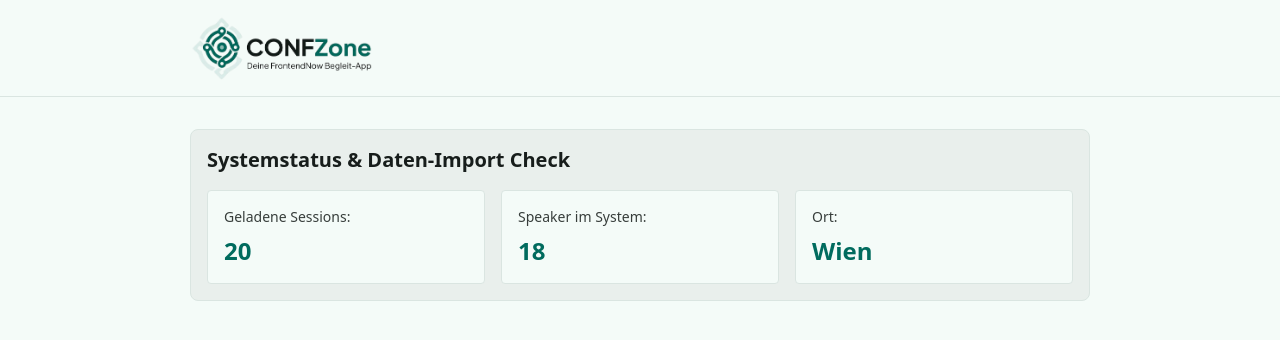
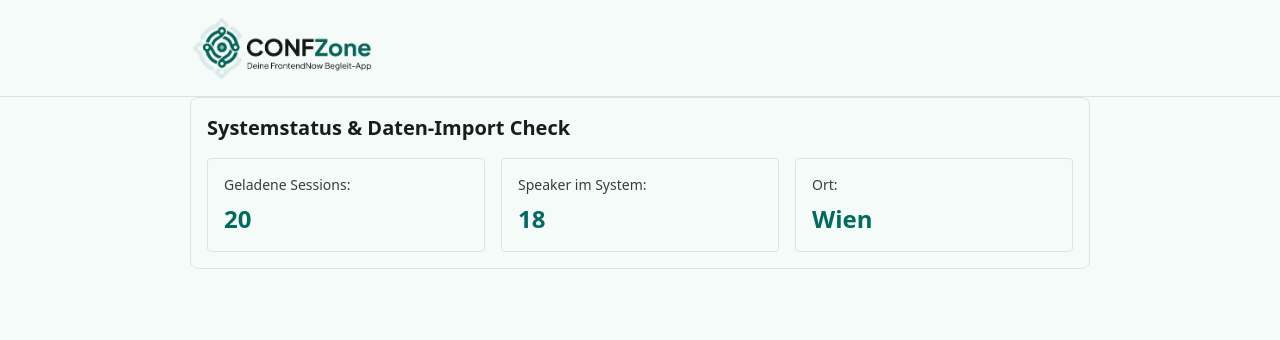
Before and after one commit to david-ct26m012/Team_Assignement1, a Vue app: page / in a window 1280 px wide. Shown: the top 340 px of the page. Built offline with nearby package versions, Linux system fonts and the light colour scheme.

Commit message:
added the build-tokens.js

```diff
--- a/package.json
+++ b/package.json
@@ -4,6 +4,7 @@
   "private": true,
   "type": "module",
   "scripts": {
+    "build:tokens": "node scripts/build-tokens.js",
     "dev": "vite",
     "build": "run-p type-check \"build-only {@}\" --",
     "preview": "vite preview",
--- a/src/assets/main.css
+++ /dev/null
@@ -1,22 +0,0 @@
-:root {
-  /* Design Tokens: Semantic Light Colors */
-  --color-primary: #006B5E;          /* teal.40 */
-  --color-on-primary: #FFFFFF;       /* white */
-  --color-background: #F4FBF8;       /* neutral.98 */
-  --color-on-background: #171D1B;    /* neutral.10 */
-  --color-surface: #E9EFEC;          /* neutral.94 */
-  --color-surface-variant: #DAE5E1;  /* neutral.90 */
-
-  /* Design Tokens: Typography & Spacing */
-  --font-family: 'Plus Jakarta Sans', system-ui, sans-serif;
-  --space-sm: 0.5rem;   /* space.2 */
-  --space-md: 1rem;     /* space.4 */
-  --space-lg: 2rem;     /* space.8 */
-}
-
-body {
-  margin: 0;
-  font-family: var(--font-family);
-  background-color: var(--color-background);
-  color: var(--color-on-background);
-}
--- a/src/main.ts
+++ b/src/main.ts
@@ -1,7 +1,8 @@
 import { createApp } from 'vue'
 import App from './App.vue'
 import router from './router'
-import './assets/main.css'
+import './styles/tokens.css'
+import './styles/main.css'
 
 const app = createApp(App)
 
--- a/src/styles/app.css
+++ b/src/styles/app.css
@@ -7,7 +7,7 @@
 
 .header {
   background-color: var(--color-background);
-  padding: var(--space-md) var(--space-lg);
+  padding: var(--space-stack-md) var(--space-stack-lg);
   border-bottom: 1px solid var(--color-surface-variant);
 }
 
@@ -38,7 +38,7 @@
 
 .proof-card {
   background-color: var(--color-surface);
-  padding: var(--space-md);
+  padding: var(--space-stack-md);
   border-radius: 8px;
   border: 1px solid var(--color-surface-variant);
 }
@@ -51,13 +51,13 @@
 
 .stats {
   display: flex;
-  gap: var(--space-md);
-  margin-top: var(--space-md);
+  gap: var(--space-stack-md);
+  margin-top: var(--space-stack-md);
 }
 
 .stat-box {
   background-color: var(--color-background);
-  padding: var(--space-md);
+  padding: var(--space-stack-md);
   border-radius: 4px;
   border: 1px solid var(--color-surface-variant);
   flex: 1;
@@ -67,7 +67,7 @@
 
 .label {
   font-size: 0.875rem;
-  margin-bottom: var(--space-sm);
+  margin-bottom: var(--space-stack-sm);
   color: var(--color-on-background);
   opacity: 0.85;
 }
--- /dev/null
+++ b/src/styles/main.css
@@ -0,0 +1,6 @@
+body {
+  margin: 0;
+  font-family: var(--font-family-sans);
+  background-color: var(--color-background);
+  color: var(--color-on-background);
+}
--- /dev/null
+++ b/src/styles/tokens.css
@@ -0,0 +1,73 @@
+:root {
+  --color-primary: #006B5E;
+  --color-surface-tint: #006B5E;
+  --color-on-primary: #FFFFFF;
+  --color-primary-container: #9FF2E1;
+  --color-on-primary-container: #005046;
+  --color-secondary: #4A635E;
+  --color-on-secondary: #FFFFFF;
+  --color-secondary-container: #CDE8E1;
+  --color-on-secondary-container: #334B46;
+  --color-tertiary: #446279;
+  --color-on-tertiary: #FFFFFF;
+  --color-tertiary-container: #CAE6FF;
+  --color-on-tertiary-container: #2C4A60;
+  --color-error: #BA1A1A;
+  --color-on-error: #FFFFFF;
+  --color-error-container: #FFDAD6;
+  --color-on-error-container: #93000A;
+  --color-background: #F4FBF8;
+  --color-on-background: #171D1B;
+  --color-surface: #F4FBF8;
+  --color-on-surface: #171D1B;
+  --color-surface-variant: #DAE5E1;
+  --color-on-surface-variant: #3F4946;
+  --color-outline: #6F7976;
+  --color-outline-variant: #BEC9C5;
+  --color-shadow: #000000;
+  --color-scrim: #000000;
+  --color-inverse-surface: #2B3230;
+  --color-inverse-on-surface: #ECF2EF;
+  --color-inverse-primary: #83D5C5;
+  --color-primary-fixed: #9FF2E1;
+  --color-on-primary-fixed: #00201B;
+  --color-primary-fixed-dim: #83D5C5;
+  --color-on-primary-fixed-variant: #005046;
+  --color-secondary-fixed: #CDE8E1;
+  --color-on-secondary-fixed: #06201B;
+  --color-secondary-fixed-dim: #B1CCC5;
+  --color-on-secondary-fixed-variant: #334B46;
+  --color-tertiary-fixed: #CAE6FF;
+  --color-on-tertiary-fixed: #001E30;
+  --color-tertiary-fixed-dim: #ACCAE5;
+  --color-on-tertiary-fixed-variant: #2C4A60;
+  --color-surface-dim: #D5DBD8;
+  --color-surface-bright: #F4FBF8;
+  --color-surface-container-lowest: #FFFFFF;
+  --color-surface-container-low: #EFF5F2;
+  --color-surface-container: #E9EFEC;
+  --color-surface-container-high: #E3EAE7;
+  --color-surface-container-highest: #DEE4E1;
+  --space-inline-xs: 0.25rem;
+  --space-inline-sm: 0.5rem;
+  --space-component-padding: 1rem;
+  --space-stack-sm: 0.5rem;
+  --space-stack-md: 1rem;
+  --space-stack-lg: 2rem;
+  --space-section: 3rem;
+  --space-page-gutter: 1rem;
+  --font-family-sans: 'Plus Jakarta Sans', system-ui, -apple-system, 'Segoe UI', sans-serif;
+  --font-size-12: 0.75rem;
+  --font-size-14: 0.875rem;
+  --font-size-16: 1rem;
+  --font-size-20: 1.25rem;
+  --font-size-24: 1.5rem;
+  --font-size-32: 2rem;
+  --font-size-40: 2.5rem;
+  --font-weight-regular: 400;
+  --font-weight-semibold: 600;
+  --font-weight-bold: 700;
+  --font-line-height-tight: 1.2;
+  --font-line-height-snug: 1.35;
+  --font-line-height-normal: 1.5;
+}
```
Also changed, not shown: scripts/build-tokens.js (added, +52 -0 lines), 4 other files (tests, documents, lock files or other folders).
